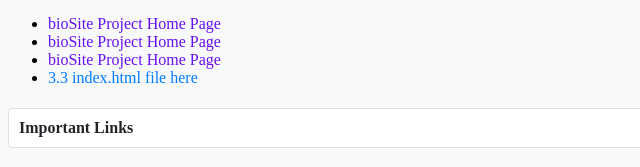
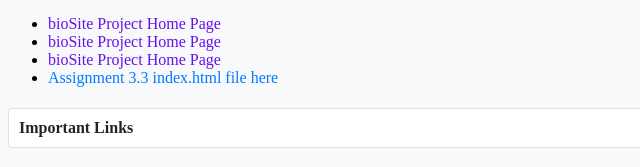
Before and after one commit to denzlinger-lab/csd-340, a plain HTML site: page index.html in a window 1280 px wide. Shown: the part 239-406 px from the top of the page, 0-640 px from the left. Drawn offline with Linux system fonts and the light colour scheme.

Commit message:
1/25/26 another index update

```diff
--- a/index.html
+++ b/index.html
@@ -16,7 +16,7 @@
                         <li><a href="">bioSite Project Home Page</a></li>
                         <li><a href="">bioSite Project Home Page</a></li>
                         <li><a href="">bioSite Project Home Page</a></li>
-                        <li><a href="https://denzlinger-lab.github.io/csd-340/module-3/Denzlinger_Mod3_3.html">3.3 index.html file here</a></li>
+                        <li><a href="https://denzlinger-lab.github.io/csd-340/module-3/Denzlinger_Mod3_3.html">Assignment 3.3 index.html file here</a></li>
                     </ul>
                     <h4>Important Links</h4>
                     <ul>
```
